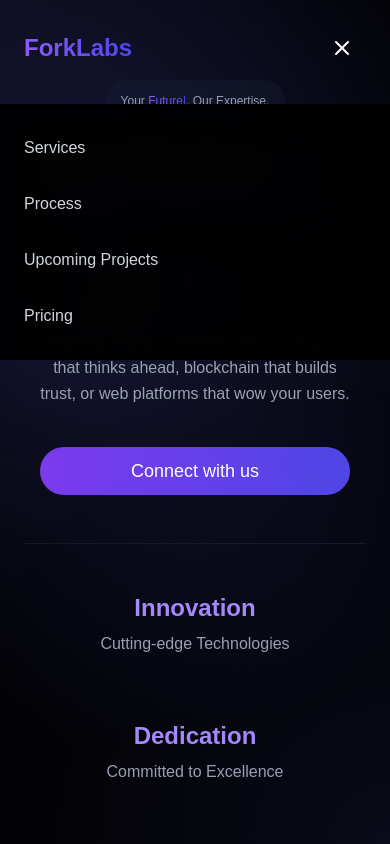
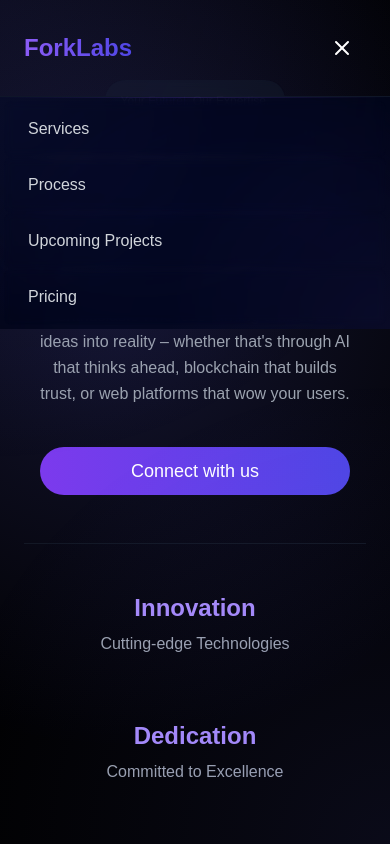
Before and after one commit to AveekGoyal/fork-labs-website, a Next.js app: page / in a window 390 px wide. Both pictures are taken after a click on the button "Toggle menu". Shown: the top 844 px of the page. Built offline with nearby package versions, Linux system fonts and the light colour scheme; what marked-highlight would draw is missing.

Commit message:
code update

```diff
--- a/src/components/HeaderHero.tsx
+++ b/src/components/HeaderHero.tsx
@@ -17,24 +17,39 @@ const Header = () => {
     return () => window.removeEventListener('scroll', handleScroll);
   }, []);
 
+  // Handle menu item click
+  const handleMenuItemClick = (e: React.MouseEvent<HTMLAnchorElement>) => {
+    e.preventDefault();
+    const href = e.currentTarget.getAttribute('href');
+    setIsMenuOpen(false); // Close the menu
+
+    // Smooth scroll to the section
+    if (href) {
+      const element = document.querySelector(href);
+      if (element) {
+        element.scrollIntoView({
+          behavior: 'smooth',
+          block: 'start',
+        });
+      }
+    }
+  };
+
   return (
     <header className={`fixed top-0 left-0 right-0 z-50 transition-all duration-300 ${
       scrolled ? 'bg-black/90 backdrop-blur-lg py-4' : 'bg-transparent py-6'
     }`}>
       <nav className="container mx-auto px-6">
         <div className="flex items-center justify-between">
-          {/* Logo - mobile optimization only */}
-          <div className="text-2xl font-bold bg-gradient-to-r from-violet-500 to-indigo-600 bg-clip-text text-transparent
-                        max-w-[150px] sm:max-w-none overflow-hidden text-ellipsis whitespace-nowrap">
+          <div className="text-2xl font-bold bg-gradient-to-r from-violet-500 to-indigo-600 bg-clip-text text-transparent max-w-[150px] sm:max-w-none overflow-hidden text-ellipsis whitespace-nowrap">
             ForkLabs
           </div>
 
-          {/* Desktop navigation remains unchanged */}
           <div className="hidden md:flex items-center space-x-12">
-            <a href="#services" className="text-sm text-gray-300 hover:text-white transition-colors">Services</a>
-            <a href="#process" className="text-sm text-gray-300 hover:text-white transition-colors">Process</a>
-            <a href="#upcoming" className="text-sm text-gray-300 hover:text-white transition-colors">Upcoming Projects</a>
-            <a href="#pricing" className="text-sm text-gray-300 hover:text-white transition-colors">Pricing</a>
+            <a href="#services" onClick={handleMenuItemClick} className="text-sm text-gray-300 hover:text-white transition-colors">Services</a>
+            <a href="#process" onClick={handleMenuItemClick} className="text-sm text-gray-300 hover:text-white transition-colors">Process</a>
+            <a href="#upcoming" onClick={handleMenuItemClick} className="text-sm text-gray-300 hover:text-white transition-colors">Upcoming Projects</a>
+            <a href="#pricing" onClick={handleMenuItemClick} className="text-sm text-gray-300 hover:text-white transition-colors">Pricing</a>
           </div>
 
           <div className="hidden md:flex items-center space-x-4">
@@ -43,9 +58,8 @@ const Header = () => {
             />
           </div>
 
-          {/* Mobile menu button with improved touch target */}
           <button
-            className="md:hidden w-12 h-12 flex items-center justify-center text-white"
+            className="md:hidden w-12 h-12 flex items-center justify-center text-white hover:text-violet-400 transition-colors"
             onClick={() => setIsMenuOpen(!isMenuOpen)}
             aria-label="Toggle menu"
           >
@@ -53,19 +67,63 @@ const Header = () => {
           </button>
         </div>
 
-        {/* Mobile-only menu with improved spacing */}
         {isMenuOpen && (
-          <div className="md:hidden absolute top-full left-0 right-0 bg-black/95 backdrop-blur-lg mt-2">
-            <div className="flex flex-col space-y-4 p-6">
-              <a href="#services" className="text-gray-300 hover:text-white transition-colors py-2">Services</a>
-              <a href="#process" className="text-gray-300 hover:text-white transition-colors py-2">Process</a>
-              <a href="#upcoming" className="text-gray-300 hover:text-white transition-colors py-2">Upcoming Projects</a>
-              <a href="#pricing" className="text-gray-300 hover:text-white transition-colors py-2">Pricing</a>
+          <div className="md:hidden absolute left-0 right-0 top-full bg-slate-950/90 backdrop-blur-md border-t border-slate-800/50">
+            <div className="absolute inset-0 overflow-hidden">
+              <div className="absolute top-0 left-0 w-[500px] h-[500px] bg-violet-500/10 rounded-full blur-3xl animate-blob1 mix-blend-soft-light" />
+              <div className="absolute bottom-0 right-0 w-[500px] h-[500px] bg-indigo-500/10 rounded-full blur-3xl animate-blob2 mix-blend-soft-light" />
+              <div className="absolute inset-0 bg-[radial-gradient(circle_at_top_left,rgba(99,102,241,0.05),transparent_50%)]" />
+              <div className="absolute inset-0 bg-[radial-gradient(circle_at_bottom_right,rgba(139,92,246,0.05),transparent_50%)]" />
+            </div>
 
+            <div className="relative flex flex-col space-y-0 p-1">
+              <a
+                href="#services"
+                onClick={handleMenuItemClick}
+                className="px-6 py-4 text-base text-gray-300 hover:text-white transition-colors hover:bg-white/5 rounded-lg backdrop-blur-sm"
+              >
+                Services
+              </a>
+              <a
+                href="#process"
+                onClick={handleMenuItemClick}
+                className="px-6 py-4 text-base text-gray-300 hover:text-white transition-colors hover:bg-white/5 rounded-lg backdrop-blur-sm"
+              >
+                Process
+              </a>
+              <a
+                href="#upcoming"
+                onClick={handleMenuItemClick}
+                className="px-6 py-4 text-base text-gray-300 hover:text-white transition-colors hover:bg-white/5 rounded-lg backdrop-blur-sm"
+              >
+                Upcoming Projects
+              </a>
+              <a
+                href="#pricing"
+                onClick={handleMenuItemClick}
+                className="px-6 py-4 text-base text-gray-300 hover:text-white transition-colors hover:bg-white/5 rounded-lg backdrop-blur-sm"
+              >
+                Pricing
+              </a>
             </div>
+
+            <div className="absolute top-0 left-0 right-0 h-px bg-gradient-to-r from-transparent via-violet-500/20 to-transparent" />
           </div>
         )}
       </nav>
+
+      <style jsx>{`
+        @keyframes blob1 {
+          0%, 100% { transform: translate(0, 0) scale(1); opacity: 0.7; }
+          33% { transform: translate(30px, 30px) scale(1.1); opacity: 0.5; }
+          66% { transform: translate(-20px, 20px) scale(0.9); opacity: 0.3; }
+        }
+        @keyframes blob2 {
+          0%, 100% { transform: translate(0, 0) scale(1); opacity: 0.7; }
+          33% { transform: translate(-30px, -30px) scale(1.1); opacity: 0.5; }
+          66% { transform: translate(20px, -20px) scale(0.9); opacity: 0.3; }
+        }
+      `}</style>
     </header>
   );
 };
```
